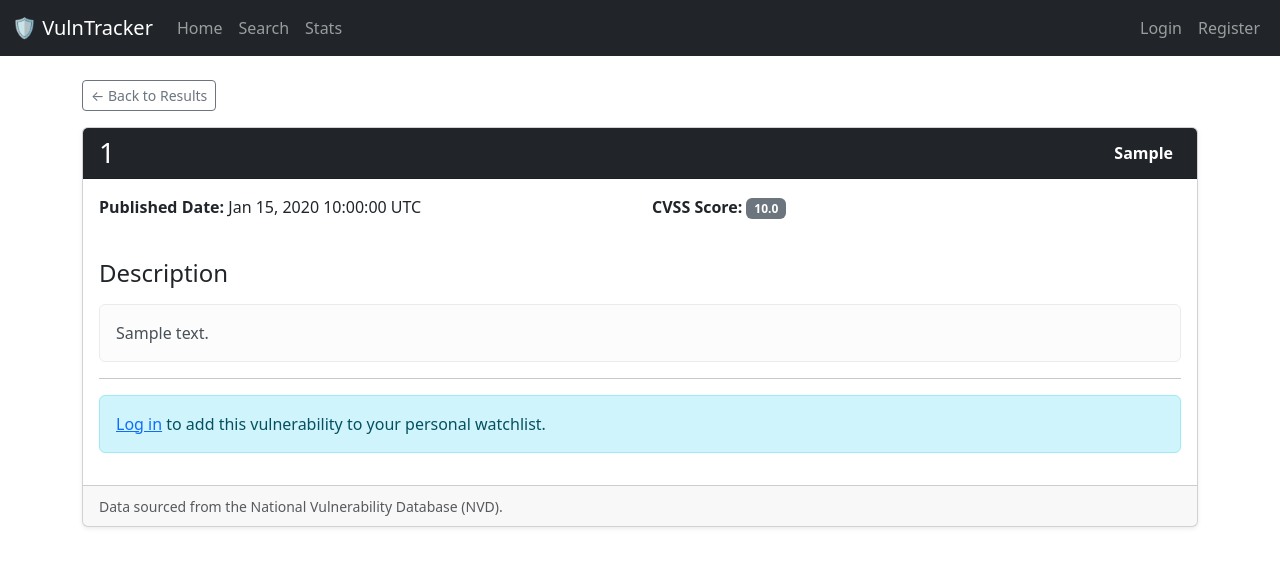
After one commit to rfthgitworld/FinalProjectRifatHossain, a Django app: page /vulnerability/1/ in a window 1280 px wide. The commit adds this page. Shown: the top 567 px of the page. Run offline with Django 4.2, Linux system fonts and the light colour scheme; tables that the repository leaves empty hold one stand-in row (values such as "Sample post"); some libraries are stand-ins or nearby versions.

Commit message:
Add vulnerability detail view and update links in vulnerability list

```diff
--- /dev/null
+++ b/VulnTrackerProject/tracker/templates/tracker/vulnerability_detail.html
@@ -0,0 +1,61 @@
+{% extends "base.html" %}
+
+{% block content %}
+    <a href="javascript:history.back()" class="btn btn-sm btn-outline-secondary mb-3">← Back to Results</a>
+
+    <div class="card shadow-sm">
+        <div class="card-header bg-dark text-white d-flex justify-content-between align-items-center">
+            <h1 class="h3 mb-0">{{ vulnerability.cve_id }}</h1>
+            <span class="severity-pill severity-{{ vulnerability.severity }}">
+                {{ vulnerability.severity }}
+            </span>
+        </div>
+        <div class="card-body">
+            <div class="row mb-4">
+                <div class="col-md-6">
+                    <p><strong>Published Date:</strong> {{ vulnerability.published_date|date:"M d, Y H:i:s" }} UTC</p>
+                </div>
+                <div class="col-md-6">
+                    <p><strong>CVSS Score:</strong>
+                        <span class="badge bg-secondary">{{ vulnerability.cvss_score|default:"N/A" }}</span>
+                    </p>
+                </div>
+            </div>
+
+            <h4 class="mb-3">Description</h4>
+            <p class="alert alert-light">{{ vulnerability.description }}</p>
+
+            <hr>
+
+            {% if user.is_authenticated %}
+                <h4 class="mb-3">Watchlist Status</h4>
+                <form method="post" action="{% url 'toggle_watchlist' vulnerability.cve_id %}" class="d-inline">
+                    {% csrf_token %}
+                    {% if is_watched %}
+                        <p class="text-success">
+                            <i class="fas fa-check-circle"></i> This vulnerability is currently in your watchlist.
+                        </p>
+                        <button type="submit" class="btn btn-warning">
+                            Remove from Watchlist
+                        </button>
+                    {% else %}
+                        <p class="text-info">
+                            This vulnerability is not in your watchlist.
+                        </p>
+                        <button type="submit" class="btn btn-outline-warning">
+                            Add to Watchlist
+                        </button>
+                    {% endif %}
+                </form>
+            {% else %}
+                <div class="alert alert-info">
+                    <a href="{% url 'login' %}">Log in</a> to add this vulnerability to your personal watchlist.
+                </div>
+            {% endif %}
+
+        </div>
+        <div class="card-footer text-muted">
+            <small>Data sourced from the National Vulnerability Database (NVD).</small>
+        </div>
+    </div>
+{% endblock %}
--- a/VulnTrackerProject/tracker/templates/tracker/vulnerability_list.html
+++ b/VulnTrackerProject/tracker/templates/tracker/vulnerability_list.html
@@ -3,7 +3,9 @@
         <div class="col-md-6 mb-4">
             <div class="card shadow-sm">
                 <div class="card-body">
-                    <h5 class="card-title">{{ vuln.cve_id }}
+                    <h5 class="card-title">
+                        <a href="{% url 'vulnerability_detail' vuln.cve_id %}">  {{ vuln.cve_id }}
+                        </a>
                         <span class="severity-pill severity-{{ vuln.severity }}">
                             {{ vuln.severity }}
                         </span>
--- a/VulnTrackerProject/tracker/urls.py
+++ b/VulnTrackerProject/tracker/urls.py
@@ -14,4 +14,7 @@ urlpatterns = [
 
     # Actions
     path('watchlist/toggle/<str:cve_id>/', views.toggle_watchlist, name='toggle_watchlist'),
+
+    # NEW: Detail Page for a single vulnerability
+    path('vulnerability/<str:cve_id>/', views.vulnerability_detail, name='vulnerability_detail'),
 ]
--- a/VulnTrackerProject/tracker/views.py
+++ b/VulnTrackerProject/tracker/views.py
@@ -184,3 +184,22 @@ def statistics_page(request):
         'page_title': 'Vulnerability Statistics'
     }
     return render(request, 'tracker/statistics.html', context)
+
+# --- Vul Detail View ---
+def vulnerability_detail(request, cve_id):
+    """Displays the full details of a single vulnerability."""
+
+    # Fetch the vulnerability from the local database
+    vulnerability = get_object_or_404(Vulnerability, cve_id=cve_id)
+
+    # Check if the vulnerability is on the user's watchlist
+    is_watched = False
+    if request.user.is_authenticated:
+        is_watched = WatchlistItem.objects.filter(user=request.user, vulnerability=vulnerability).exists()
+
+    context = {
+        'vulnerability': vulnerability,
+        'is_watched': is_watched,
+        'page_title': vulnerability.cve_id
+    }
+    return render(request, 'tracker/vulnerability_detail.html', context)
```
